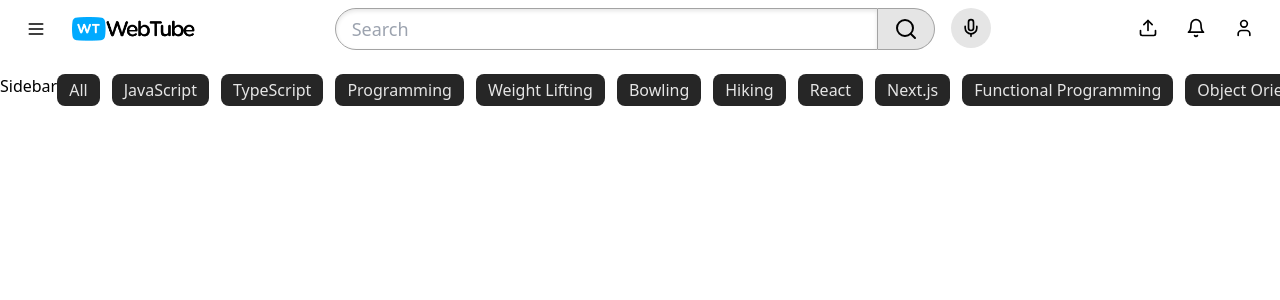
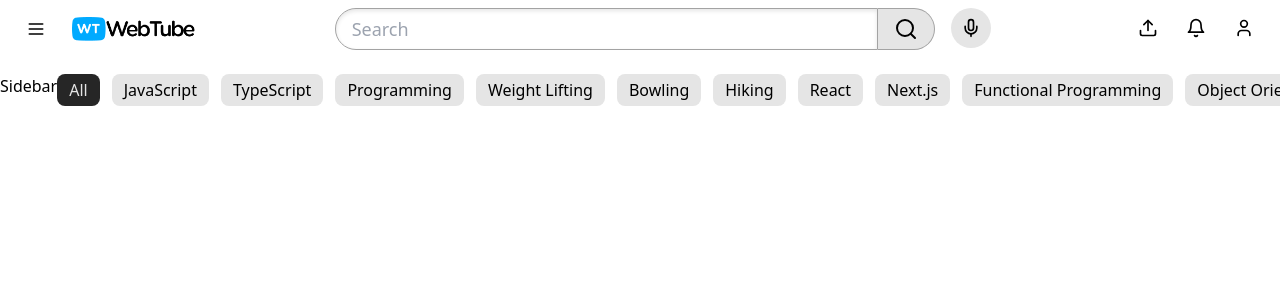
Before and after one commit to Annie-Huang/youtube-react-ts-tailwind-home-page, a React (Vite) app: page / in a window 1280 px wide. Shown: the top 300 px of the page. Built offline with nearby package versions, Linux system fonts and the light colour scheme.

Commit message:
Add selectedCategory and onSelect props into <CategoryPills>

```diff
--- a/src/App.tsx
+++ b/src/App.tsx
@@ -1,15 +1,22 @@
 import { PageHeader } from './layout/PageHeader.tsx';
 import { CategoryPills } from './components/CategoryPills.tsx';
 import { categories } from './data/home.ts';
+import { useState } from 'react';
 
 export default function App() {
+  const [selectedCategory, setSelectedCategory] = useState(categories[0]);
+
   return (
     <div className='max-h-screen flex flex-col'>
       <PageHeader />
       <div className='grid grid-cols-[auto,1fr] flex-grow-1 overflow-auto'>
         <div>Sidebar</div>
         <div className='sticky top-0 bg-white z-10 pb-4'>
-          <CategoryPills categories={categories} />
+          <CategoryPills
+            categories={categories}
+            selectedCategory={selectedCategory}
+            onSelect={setSelectedCategory}
+          />
         </div>
       </div>
     </div>
--- a/src/components/CategoryPills.tsx
+++ b/src/components/CategoryPills.tsx
@@ -2,16 +2,23 @@ import { Button } from './Button';
 
 type CategoryPillProps = {
   categories: string[];
+  selectedCategory: string;
+  onSelect: (category: string) => void;
 };
 
-export const CategoryPills = ({ categories }: CategoryPillProps) => {
+export const CategoryPills = ({
+  categories,
+  selectedCategory,
+  onSelect,
+}: CategoryPillProps) => {
   return (
     <div className='overflow-x-hidden relative'>
       <div className='flex whitespace-nowrap gap-3 transition-transform w-[max-content]'>
         {categories.map((category) => (
           <Button
             key={category}
-            variant='dark'
+            onClick={() => onSelect(category)}
+            variant={selectedCategory === category ? 'dark' : 'default'}
             className='py-1 px-3 rounded-lg whitespace-nowrap'
           >
             {category}
```
